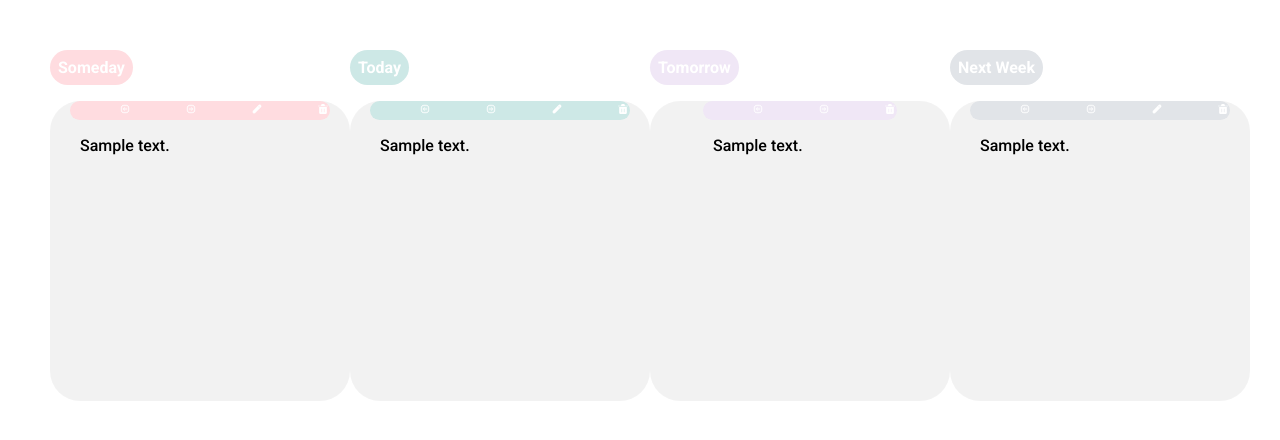
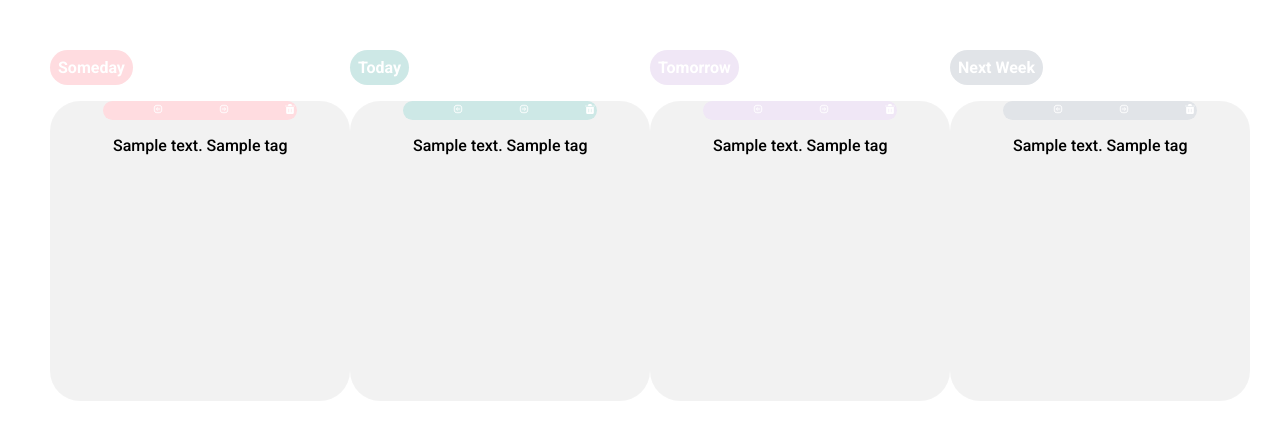
Before and after one commit to mariaeduardatc/kanban, a Flask app: template templates/index.html in a window 1280 px wide. Shown: the part 80-520 px from the top of the page. Run offline with Flask 2, Linux system fonts and the light colour scheme; the template is opened without the code that fills it: most values are stand-ins (such as "Sample title", 1, 10 or a date in 2020).

Commit message:
adding tags

```diff
--- a/app.py
+++ b/app.py
@@ -2,7 +2,6 @@
 import sqlalchemy as sa
 from flask import Flask, redirect, render_template, request
 from flask_sqlalchemy import SQLAlchemy
-
 
 
 # Create a flask object
@@ -16,6 +15,7 @@
     '''
     id = sa.Column(sa.Integer, primary_key=True)
     content = sa.Column(sa.String(500), nullable=False)
+    tag= sa.Column(sa.String(500), nullable=False)
     status = sa.Column(sa.Integer, default=0)
     date_created = sa.Column(sa.DateTime, default=datetime.date.today())
 
@@ -42,13 +42,14 @@
 def add():
     if request.method == 'POST':
         task_content = request.form['content']
-        print(task_content)
         new_task = Todo(content=task_content)
-        print(new_task.content)
+
+        tag_content = request.form['tag']
+        new_tag = Todo(tag=tag_content)
 
         # add happening here
         try:
-            db.session.add(new_task)
+            db.session.add(new_task,new_tag)
             db.session.commit()
             return redirect('/')
         except Exception as e:
@@ -89,7 +90,6 @@
     except:
         return 'The task could not be moved'
 
-
 # Main driver function
 if __name__ == '__main__':
  app.run(debug=True)
--- a/static/index.css
+++ b/static/index.css
@@ -1,3 +1,11 @@
+*{
+    margin: 0;
+    padding: 0;
+    text-decoration: none;
+    font-family: 'Roboto', sans-serif;
+    color: black;
+}
+
 .modal-container {
     display: none;
     position: fixed;
@@ -22,22 +30,49 @@
     background-color: white;
 }
 
+#close-modal-symbol{
+    border: none;
+    background: none;
+}
+
+#close-modal-symbol img{
+    width: 20px;
+    height: 20px;
+    border: none;
+}
+
+
 #item-id {
     display: none;
 }
 
-*{
-    margin: 0;
-    padding: 0;
-    text-decoration: none;
-    font-family: 'Roboto', sans-serif;
-    color: black;
+form{
+    margin-left: 10px;
+    height: 50%;
+    width: 50%;
+    display: grid;
+
+    width: fit-content;
+    height: fit-content;
+}
+
+form #task-button{
+    background-color: #F5D4C3;
+    color: white;
+    border: none;
+    border-radius: 50px;
+    font-size: 16px;
+    margin-top: 5px;
+}
+
+#content{
+    height: 10rem;
+    width: 25rem
 }
 
 
 header{
     background-color: #F6EFE7;
-
     display: flex;
     align-items: center;
     height: 5rem;
--- a/templates/index.html
+++ b/templates/index.html
@@ -26,10 +26,17 @@
         <button id="open-modal-button">+</button>
         <div class="modal-container" id="modal-container">
             <div class="modal" id="modal">
-                <button id="close-modal-symbol">Close</button>
+                <button id="close-modal-symbol">
+                    <img src="/static/assets/close.svg" alt="close">
+                </button>
                 <form action="/add" method="POST">
-                    <input type="text" name="content" id="content">
-                    <input type="submit" value="Add Task">
+                    <input type="text" name="content" id="content"  placeholder="Write your task!">
+                    <select id="tag" name="tag">
+                        <option value="important">important</option>
+                        <option value="normal">normal</option>
+                        <option value="extra">extra</option>
+                    </select>
+                    <input type="submit" value="Add Task" id="task-button">
                 </form>
             </div>
         </div>
@@ -101,14 +108,6 @@
                                         />
                                     </a>
 
-                                    <a href="/edit/{{task.id}}">
-                                        <img
-                                            type="submit"
-                                            src="/static/assets/pencil.svg"
-                                            class="hidden"
-                                        />
-                                    </a>
-
                                     <a href="/delete/{{task.id}}">
                                         <img
                                             type="submit"
@@ -119,6 +118,7 @@
                                 </div>
                                 <div class="content">
                                     {{ task.content }}
+                                    {{task.tag}}
                                 </div>
                             </div>
                         {% endfor %}
@@ -151,14 +151,6 @@
                                         />
                                     </a>
 
-                                    <a href="/edit/{{task.id}}">
-                                        <img
-                                            type="submit"
-                                            src="/static/assets/pencil.svg"
-                                            class="hidden"
-                                        />
-                                    </a>
-
                                     <a href="/delete/{{task.id}}">
                                         <img
                                             type="submit"
@@ -169,6 +161,7 @@
                                 </div>
                                 <div class="content">
                                     {{ task.content }}
+                                    {{task.tag}}
                                 </div>
                             </div>
                         {% endfor %}
@@ -210,6 +203,7 @@
                                 </div>
                                 <div class="content">
                                     {{ task.content }}
+                                    {{task.tag}}
                                 </div>
                             </div>
                         {% endfor %}
@@ -240,15 +234,6 @@
                                             class="hidden"
                                         />
                                     </a>
-
-                                    <a href="/edit/{{task.id}}">
-                                        <img
-                                            type="submit"
-                                            src="/static/assets/pencil.svg"
-                                            class="hidden"
-                                        />
-                                    </a>
-
                                     <a href="/delete/{{task.id}}">
                                         <img
                                             type="submit"
@@ -259,6 +244,7 @@
                                 </div>
                                 <div class="content">
                                     {{ task.content }}
+                                    {{task.tag}}
                                 </div>
                             </div>
                         {% endfor %}
```
Also changed, not shown: data.db (added), instance/data.db (deleted), static/assets/close.svg (added).
